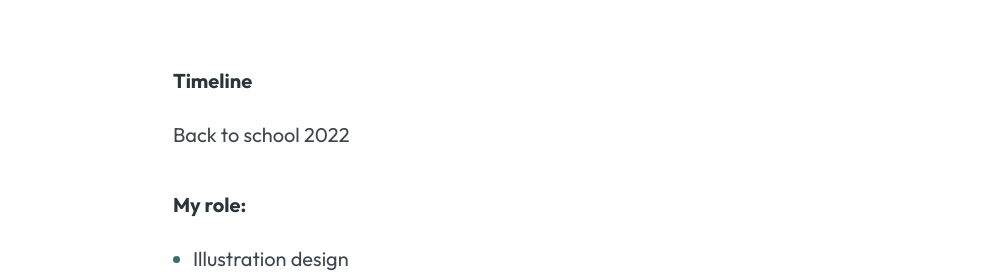
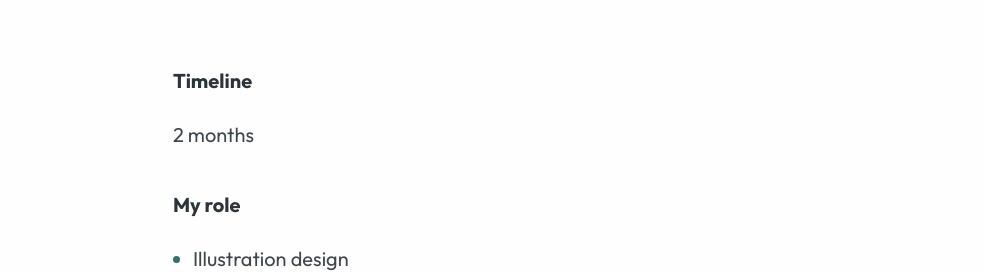
Before and after one commit to iansteele/portfolio, a Next.js app: page /projects/VirtualFest in a window 1280 px wide. Shown: the part 1123-1395 px from the top of the page, without its empty margins (126-1110 px from the left). Built offline with nearby package versions, Linux system fonts and the light colour scheme.

Commit message:
Removes : from overview

```diff
--- a/pages/projects/Annotations.js
+++ b/pages/projects/Annotations.js
@@ -52,7 +52,7 @@ function Annotations(props) {
         <SectionWrapper>
           <h3>Timeline</h3>
           <p>5 months</p>
-          <h3>My role:</h3>
+          <h3>My role</h3>
           <ul className="pl-5 space-y-4 list-disc">
             <li>Conduct surveys and moderated user interviews</li>
             <li>Competitive research & analysis</li>
--- a/pages/projects/Data-Insights.js
+++ b/pages/projects/Data-Insights.js
@@ -33,7 +33,7 @@ function DataInsights(props) {
 
           <p className="text-5xl font-light leading-tight tracking-tight">
             <span className="font-bold">
-              Empowering educators with flexible data reports
+              Empower educators with flexible data reports
             </span>
           </p>
           <p className="mt-4 text-brand-tertiary ">
--- a/pages/projects/Grading.js
+++ b/pages/projects/Grading.js
@@ -57,7 +57,7 @@ function Grading(props) {
         <SectionWrapper>
           <h3>Timeline</h3>
           <p>Back to school 2022</p>
-          <h3>My role:</h3>
+          <h3>My role</h3>
           <ul className="pl-5 space-y-4 list-disc">
             <li>Facilitate user interviews</li>
             <li>Competitive research & analysis</li>
--- a/pages/projects/UntappdTrial.js
+++ b/pages/projects/UntappdTrial.js
@@ -44,7 +44,7 @@ function UntappdTrial(props) {
         <SectionWrapper>
           <h3>Timeline</h3>
           <p>Fall 2021</p>
-          <h3>My role:</h3>
+          <h3>My role</h3>
           <ul className="pl-5 space-y-4 list-disc">
             <li>Competitive research & analysis</li>
             <li>Facilitate user interviews</li>
--- a/pages/projects/VirtualFest.js
+++ b/pages/projects/VirtualFest.js
@@ -47,8 +47,8 @@ function VirtualFest(props) {
 
         <SectionWrapper>
           <h3>Timeline</h3>
-          <p>Back to school 2022</p>
-          <h3>My role:</h3>
+          <p>2 months</p>
+          <h3>My role</h3>
           <ul className="pl-5 space-y-4 list-disc">
             <li>Illustration design</li>
             <li>Assist lead designer with web layout + illustration use</li>
```
